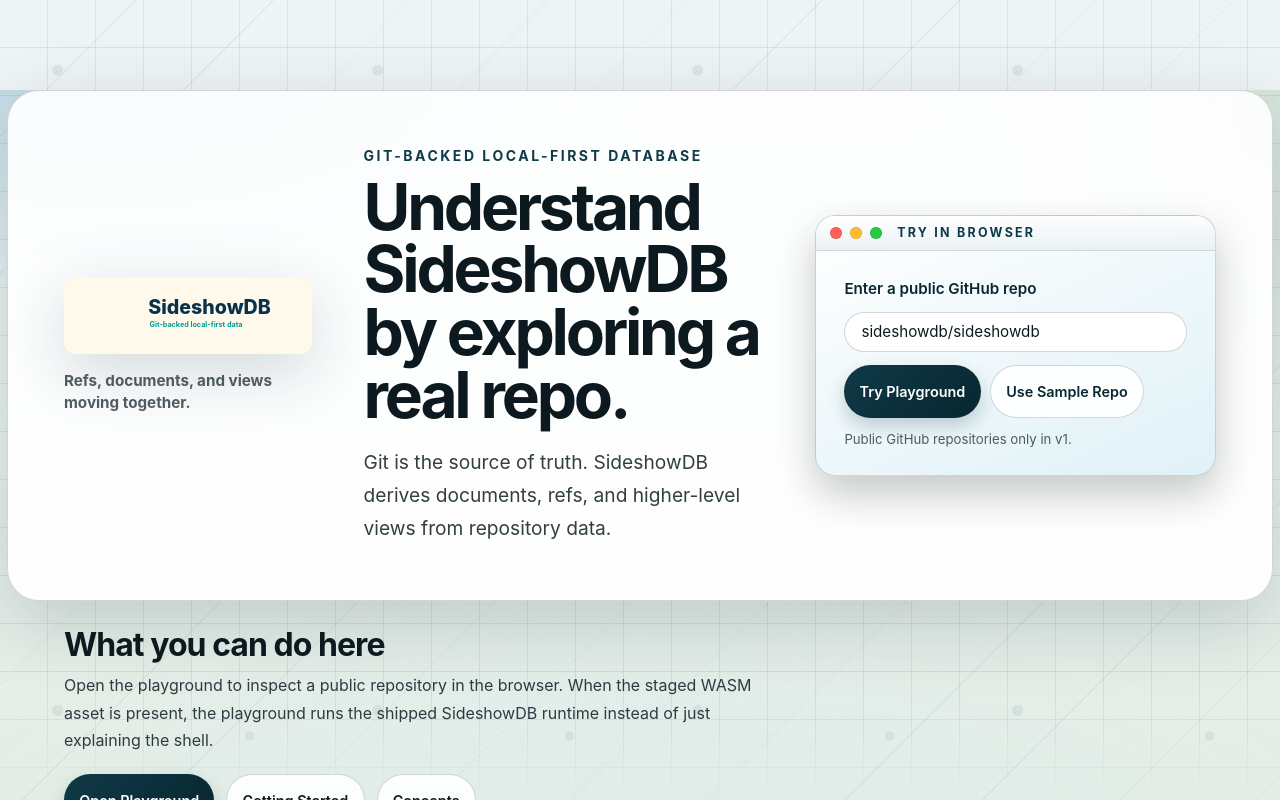
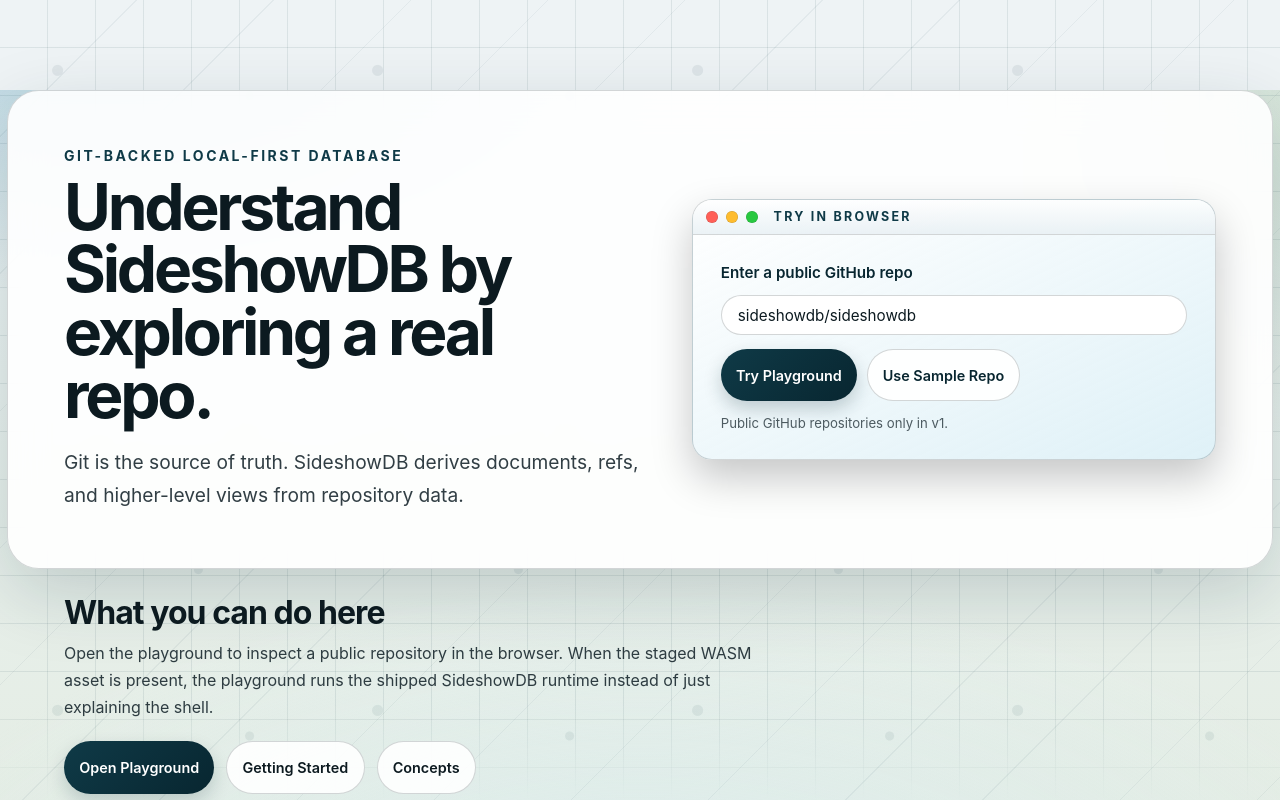
Before and after one commit to sideshowdb/sideshowdb, a SvelteKit app in the folder site/: page / in a window 1280 px wide. Shown: the top 800 px of the page. Built offline with nearby package versions, Linux system fonts and the light colour scheme.

Commit message:
docs(site): move brand mark to header

```diff
--- a/site/src/app.css
+++ b/site/src/app.css
@@ -257,33 +257,9 @@
   box-shadow: var(--atlas-shadow);
   backdrop-filter: blur(18px);
   display: grid;
-  grid-template-columns: minmax(10rem, 0.62fr) minmax(0, 1fr) minmax(0, 1fr);
+  grid-template-columns: minmax(0, 1.1fr) minmax(0, 1fr);
   gap: clamp(2rem, 4vw, 3.5rem);
   align-items: center;
-}
-
-.hero-brand {
-  display: grid;
-  gap: 1rem;
-  align-content: center;
-  justify-items: start;
-  min-width: 0;
-}
-
-.hero-brand-logo {
-  display: block;
-  width: min(100%, 18rem);
-  height: auto;
-  filter: drop-shadow(0 18px 32px rgba(12, 47, 56, 0.18));
-}
-
-.hero-brand p {
-  max-width: 15rem;
-  margin: 0;
-  color: var(--atlas-body-text-muted);
-  font-size: 0.95rem;
-  font-weight: 700;
-  line-height: 1.45;
 }
 
 .hero-text {
@@ -767,11 +743,6 @@
     grid-template-columns: 1fr;
     gap: 1.75rem;
   }
-
-  .hero-brand {
-    justify-items: center;
-    text-align: center;
-  }
 }
 
 @media (max-width: 720px) {
--- a/site/src/routes/+page.svelte
+++ b/site/src/routes/+page.svelte
@@ -15,14 +15,6 @@
 </svelte:head>
 
 <section class="hero">
-  <div class="hero-brand" aria-label="SideshowDB brand mark">
-    <img
-      class="hero-brand-logo"
-      src={`${base}/assets/brand/svg/carousel-database-core-a-logo.svg`}
-      alt="SideshowDB carousel database logo"
-    />
-    <p>Refs, documents, and views moving together.</p>
-  </div>
   <div class="hero-text">
     <p class="eyebrow">Git-backed local-first database</p>
     <h1>Understand SideshowDB by exploring a real repo.</h1>
--- a/site/vite.config.ts
+++ b/site/vite.config.ts
@@ -46,6 +46,7 @@
       },
       remarkPlugins: [remarkMermaid],
       theme: defaultTheme({
+        logo: '/assets/brand/svg/carousel-database-core-a-icon.svg',
         navbar: topNav,
         sidebar: {
           enabled: true,
```
Also changed, not shown: 4 other files (tests, documents, lock files or other folders).
